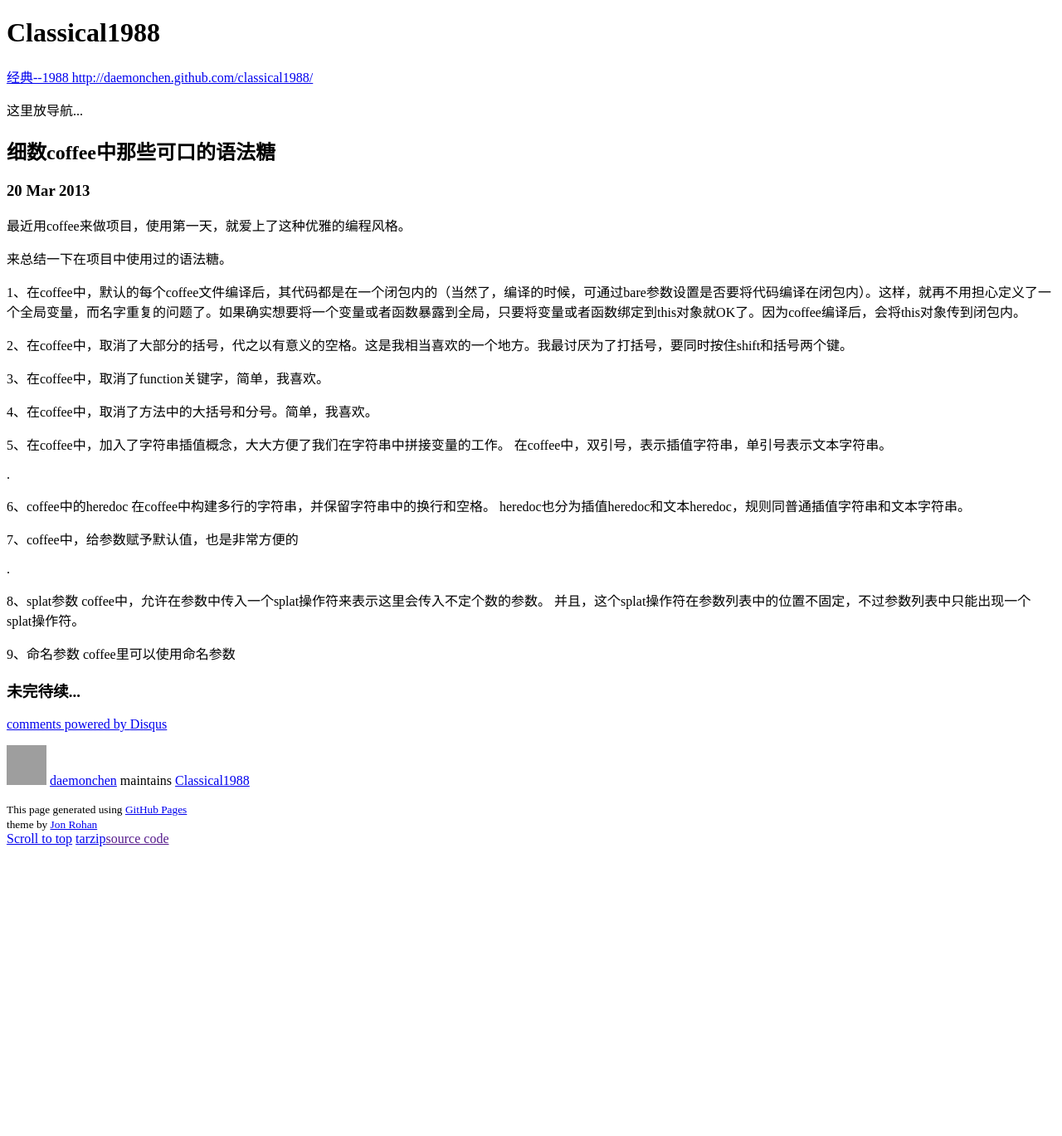
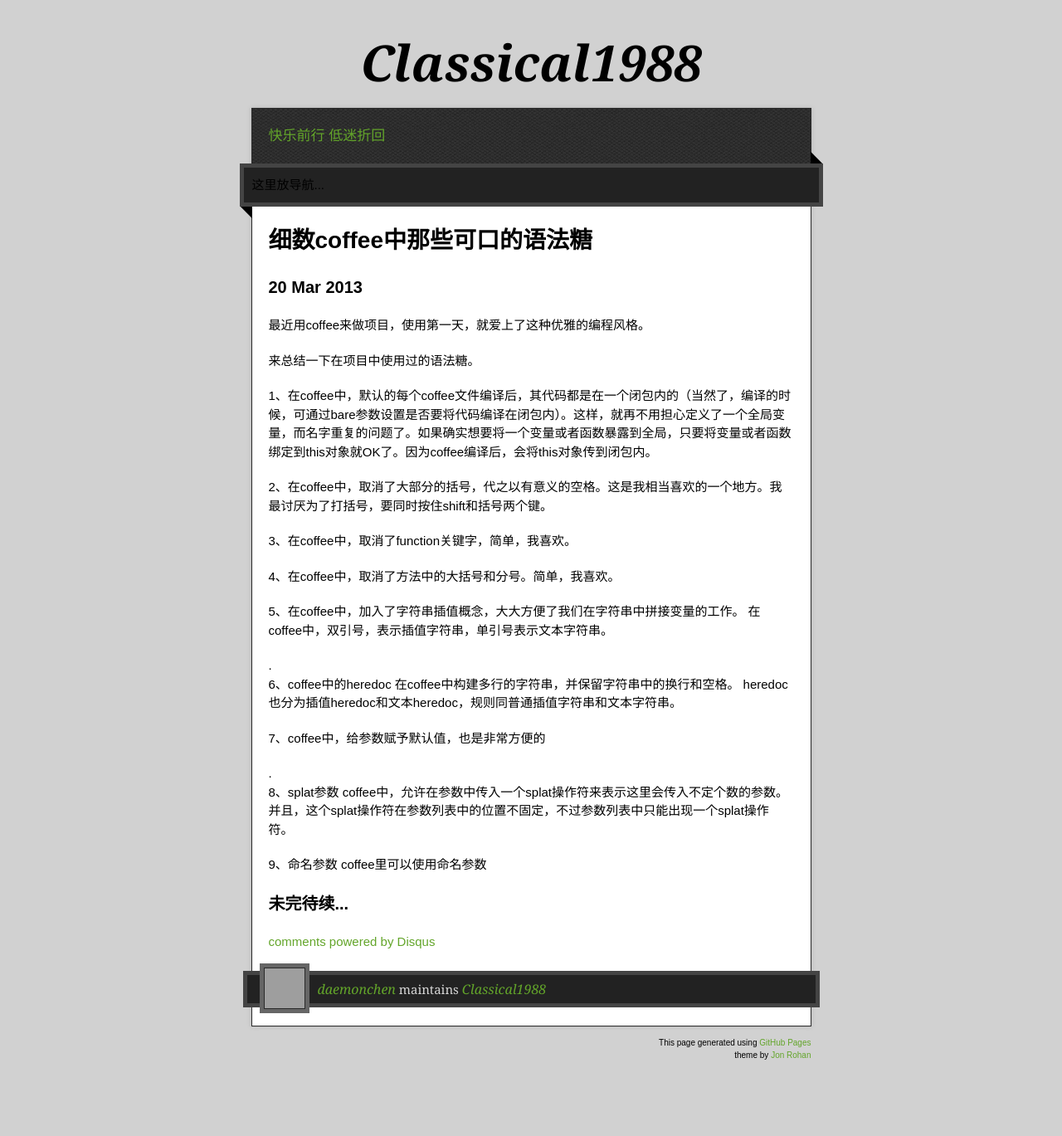
Before and after one commit to daemonchen/daemonchen.github.com, a Jekyll site: the page built from _posts/2013-03-20-coffee.html, in a window 1280 px wide. Shown: the whole page at 83% size. Built offline with Jekyll 4.4.1, drawn with Linux system fonts in a browser that asks for light colours; nearby versions of some CDN libraries; comment, search, counter and statistics services are not loaded; before the commit the page ends 1036 px from its top, so only the background shows below that; grey boxes are pictures that could not be loaded.

```diff
--- a/_layouts/detail.html
+++ b/_layouts/detail.html
@@ -6,11 +6,15 @@
   <meta charset="utf-8">
   <meta http-equiv="X-UA-Compatible" content="IE=edge,chrome=1">
 
-  <link rel="stylesheet" href="{{site.baseurl}}/classical1988/stylesheets/stylesheet.css" media="screen"/>
-  <link rel="stylesheet" href="{{site.baseurl}}/classical1988/stylesheets/pygment_trac.css"/>
+  <link rel="stylesheet" href="{{site.baseurl}}/stylesheets/stylesheet.css" media="screen"/>
+  <link rel="stylesheet" href="{{site.baseurl}}/stylesheets/pygment_trac.css"/>
   <script type="text/javascript" src="https://ajax.googleapis.com/ajax/libs/jquery/1.7.1/jquery.min.js"></script>
-  <script type="text/javascript" src="{{site.baseurl}}/classical1988/javascripts/script.js"></script>
-
+  <script type="text/javascript" src="{{site.baseurl}}/javascripts/script.js"></script>
+  <link rel="apple-touch-icon" sizes="57x57" href="https://github.com/apple-touch-icon-114.png" />
+  <link rel="apple-touch-icon" sizes="114x114" href="https://github.com/apple-touch-icon-114.png" />
+  <link rel="apple-touch-icon" sizes="72x72" href="https://github.com/apple-touch-icon-144.png" />
+  <link rel="apple-touch-icon" sizes="144x144" href="https://github.com/apple-touch-icon-144.png" />
+  <link rel="icon" type="image/x-icon" href="https://github.com/favicon.ico" />
   <title>Classical1988</title>
   <meta name="description" content="my blog">
 
@@ -26,7 +30,7 @@
     </header>
     <div id="container">
       <p class="tagline">
-        <a href="http://daemonchen.github.com/classical1988/">经典--1988    http://daemonchen.github.com/classical1988/</a>
+        <a href="http://daemonchen.github.com">快乐前行 低迷折回</a>
       </p>
       <div id="main" role="main">
         <div class="download-bar">
@@ -58,7 +62,7 @@
     </div>
     <footer>
       <div class="owner">
-      <p><a href="https://github.com/daemonchen" class="avatar"><img src="https://secure.gravatar.com/avatar/b296cd51fec6c36a6cd0d590ba3446ac?s=30&amp;d=https://a248.e.akamai.net/assets.github.com%2Fimages%2Fgravatars%2Fgravatar-user-420.png" width="48" height="48"/></a> <a href="https://github.com/daemonchen">daemonchen</a> maintains <a href="https://github.com/daemonchen/classical1988">Classical1988</a></p>
+      <p><a href="https://github.com/daemonchen" class="avatar"><img src="https://secure.gravatar.com/avatar/b296cd51fec6c36a6cd0d590ba3446ac?s=30&amp;d=https://a248.e.akamai.net/assets.github.com%2Fimages%2Fgravatars%2Fgravatar-user-420.png" width="48" height="48"/></a> <a href="https://github.com/daemonchen">daemonchen</a> maintains <a href="https://github.com/daemonchen/daemonchen.github.com">Classical1988</a></p>
 
 
       </div>
@@ -69,7 +73,6 @@
   </div>
   <div class="current-section">
     <a href="#top">Scroll to top</a>
-    <a href="https://github.com/daemonchen/classical1988/tarball/master" class="tar">tar</a><a href="https://github.com/daemonchen/classical1988/zipball/master" class="zip">zip</a><a href="" class="code">source code</a>
     <p class="name"></p>
   </div>
 
```
Also changed, not shown: _layouts/default.html (+7 -4 lines).
